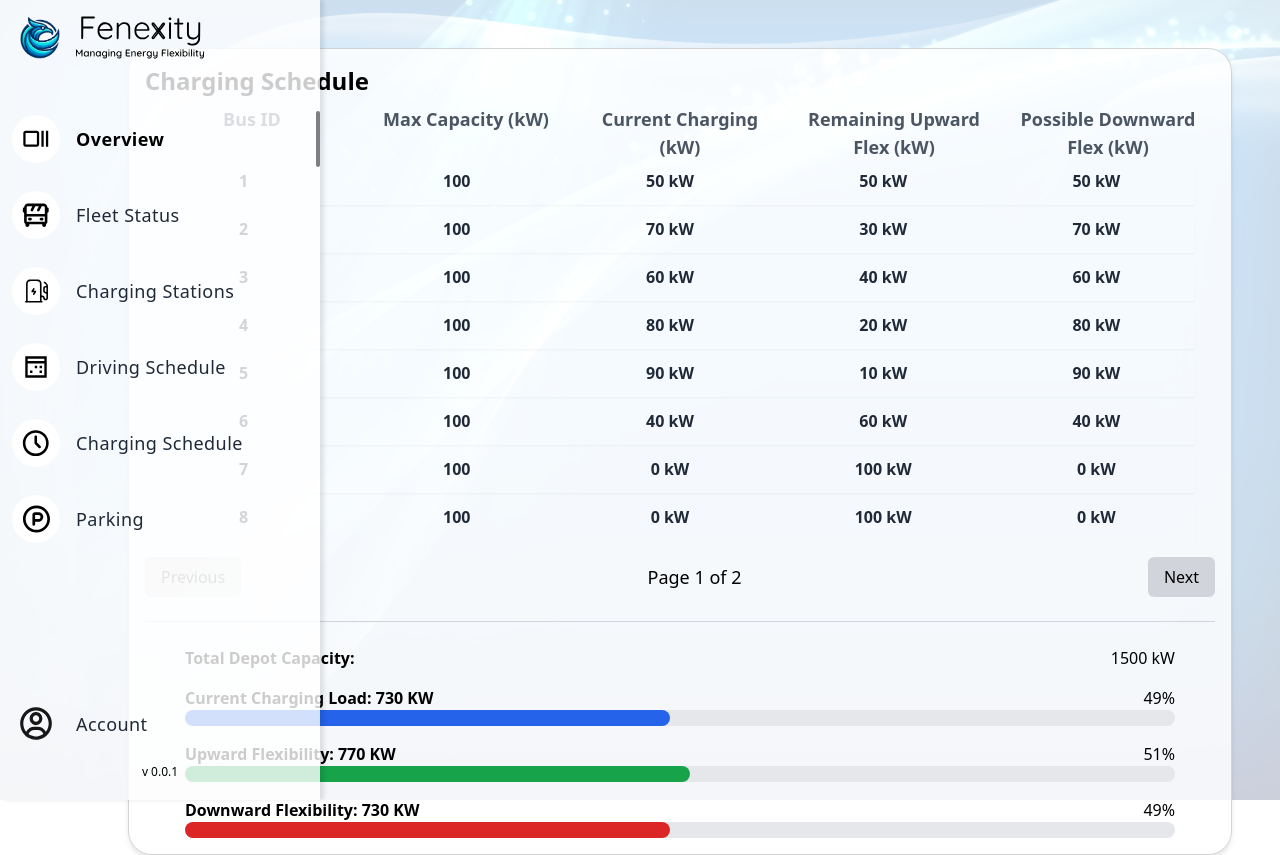
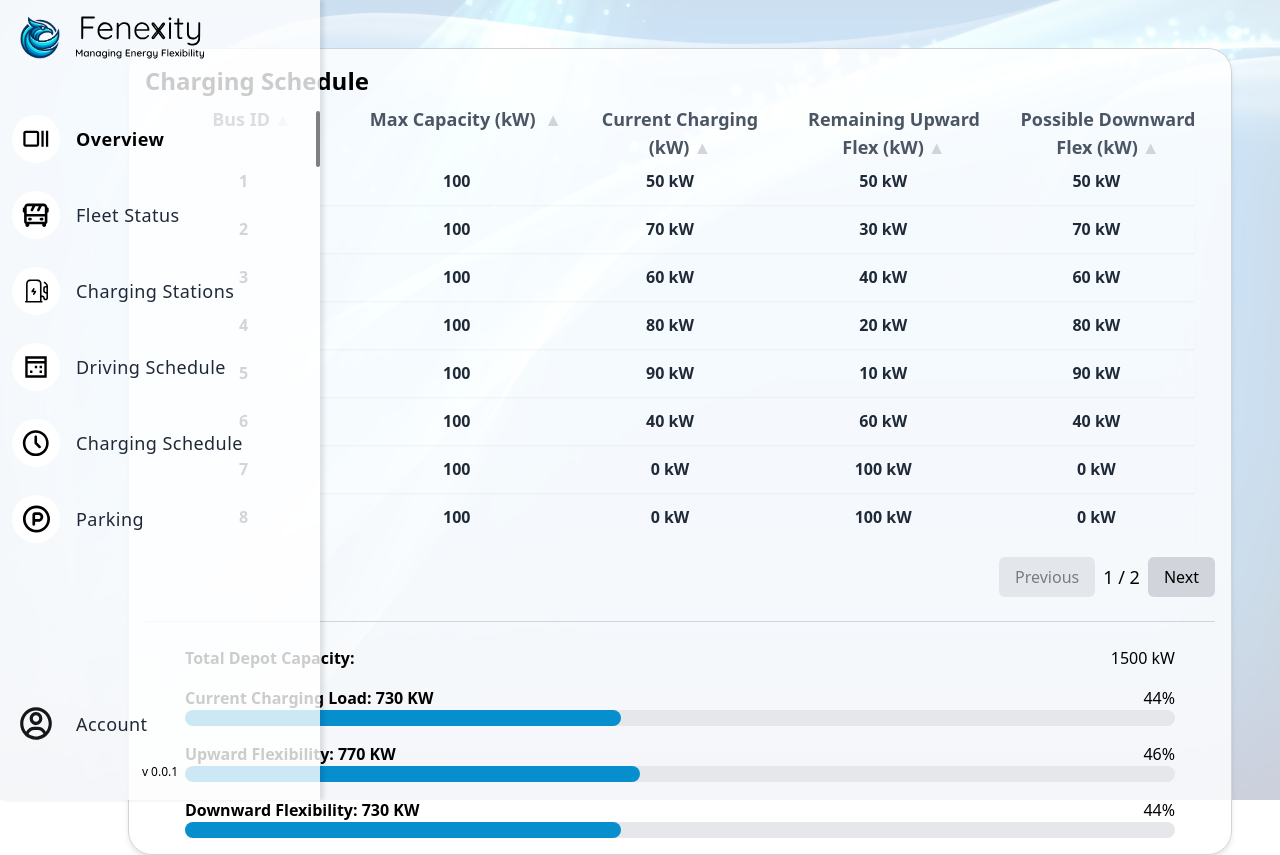
Before and after one commit to AchrafHafsaoui/teamprojekt, a React (Vite) app: page /charging-schedule in a window 1280 px wide. Built offline with nearby package versions, Linux system fonts and the light colour scheme.

Commit message:
Makki's work

```diff
--- a/src/components/Dashboard/ChargingSchedule.tsx
+++ b/src/components/Dashboard/ChargingSchedule.tsx
@@ -39,6 +39,7 @@ const ChargingSchedule: React.FC = () => {
     direction: "ASC",
   });
 
+
   // Calculate total pages and current buses
   const totalPages = Math.ceil(buses.length / itemsPerPage);
   const currentBuses = buses.slice(
@@ -74,7 +75,7 @@ const ChargingSchedule: React.FC = () => {
   );
 
   const calculatePercentage = (value: number) =>
-    Math.round((value / totalGridCapacity) * 100);
+    Math.round((value / totalGridCapacity) * 90);
 
   const handleSort = (field: "1" | "2" | "3" | "4" | "5" | null) => {
     if (fieldToSort.direction === "ASC") {
@@ -88,11 +89,96 @@ const ChargingSchedule: React.FC = () => {
       <h2 className="text-2xl font-semibold mb-2">Charging Schedule</h2>
       <div>
         <div className="grid grid-cols-5 gap-4 font-bold text-lg mb-2 px-2 text-gray-600 top-0 sticky">
-          <div className="text-center">Bus ID</div>
-          <div className="text-center">Max Capacity (kW)</div>
-          <div className="text-center">Current Charging (kW)</div>
-          <div className="text-center">Remaining Upward Flex (kW)</div>
-          <div className="text-center">Possible Downward Flex (kW)</div>
+          <div className="text-center">
+            Bus ID
+            {fieldToSort.direction == "ASC" && fieldToSort.field == "1" ? (
+              <span
+                onClick={() => handleSort("1")}
+                className={`ml-1 ${fieldToSort.field === "1" ? "text-gray-600" : "text-gray-300"} hover:cursor-pointer`}
+              >
+                ▼
+              </span>
+            ) : (
+              <span
+                onClick={() => handleSort("1")}
+                className={`ml-1 ${fieldToSort.field === "1" ? "text-gray-600" : "text-gray-300"} hover:cursor-pointer`}
+              >
+                ▲
+              </span>
+            )}
+          </div>
+          <div className="text-center">
+            Max Capacity (kW){" "}
+            {fieldToSort.direction == "ASC" && fieldToSort.field == "2" ? (
+              <span
+                onClick={() => handleSort("2")}
+                className={`ml-1 ${fieldToSort.field === "2" ? "text-gray-600" : "text-gray-300"} hover:cursor-pointer`}
+              >
+                ▼
+              </span>
+            ) : (
+              <span
+                onClick={() => handleSort("2")}
+                className={`ml-1 ${fieldToSort.field === "2" ? "text-gray-600" : "text-gray-300"} hover:cursor-pointer`}
+              >
+                ▲
+              </span>
+            )}
+          </div>
+          <div className="text-center">
+            Current Charging (kW)
+            {fieldToSort.direction == "ASC" && fieldToSort.field == "3" ? (
+              <span
+                onClick={() => handleSort("3")}
+                className={`ml-1 ${fieldToSort.field === "3" ? "text-gray-600" : "text-gray-300"} hover:cursor-pointer`}
+              >
+                ▼
+              </span>
+            ) : (
+              <span
+                onClick={() => handleSort("3")}
+                className={`ml-1 ${fieldToSort.field === "3" ? "text-gray-600" : "text-gray-300"} hover:cursor-pointer`}
+              >
+                ▲
+              </span>
+            )}
+          </div>
+          <div className="text-center">
+            Remaining Upward Flex (kW)
+            {fieldToSort.direction == "ASC" && fieldToSort.field == "4" ? (
+              <span
+                onClick={() => handleSort("4")}
+                className={`ml-1 ${fieldToSort.field === "4" ? "text-gray-600" : "text-gray-300"} hover:cursor-pointer`}
+              >
+                ▼
+              </span>
+            ) : (
+              <span
+                onClick={() => handleSort("4")}
+                className={`ml-1 ${fieldToSort.field === "4" ? "text-gray-600" : "text-gray-300"} hover:cursor-pointer`}
+              >
+                ▲
+              </span>
+            )}
+          </div>
+          <div className="text-center">
+            Possible Downward Flex (kW)
+            {fieldToSort.direction == "ASC" && fieldToSort.field == "5" ? (
+              <span
+                onClick={() => handleSort("5")}
+                className={`ml-1 ${fieldToSort.field === "5" ? "text-gray-600" : "text-gray-300"} hover:cursor-pointer`}
+              >
+                ▼
+              </span>
+            ) : (
+              <span
+                onClick={() => handleSort("5")}
+                className={`ml-1 ${fieldToSort.field === "5" ? "text-gray-600" : "text-gray-300"} hover:cursor-pointer`}
+              >
+                ▲
+              </span>
+            )}
+          </div>
         </div>
         <div className="overflow-y-auto custom-scrollbar h-95">
           <div className="space-y-3">
@@ -131,9 +217,9 @@ const ChargingSchedule: React.FC = () => {
         </div>
       </div>
       {/* Pagination Controls */}
-      <div className="flex justify-between items-center mt-4">
+        <div className="flex justify-end items-center mt-4 space-x-2">
         <button
-          className={`px-4 py-2 bg-gray-300 rounded-md ${currentPage === 1 ? "opacity-50 cursor-not-allowed" : ""
+          className={`px-4 py-2 bg-gray-300 rounded-md hover:bg-blue-400 hover:text-white ${currentPage === 1 ? "opacity-50 cursor-not-allowed" : ""
             }`}
           onClick={handlePrevious}
           disabled={currentPage === 1}
@@ -141,10 +227,10 @@ const ChargingSchedule: React.FC = () => {
           Previous
         </button>
         <span className="text-lg font-medium">
-          Page {currentPage} of {totalPages}
+            {currentPage} / {totalPages}
         </span>
         <button
-          className={`px-4 py-2 bg-gray-300 rounded-md ${currentPage === totalPages ? "opacity-50 cursor-not-allowed" : ""
+          className={`px-4 py-2 bg-gray-300 rounded-md hover:bg-blue-400 hover:text-white ${currentPage === totalPages ? "opacity-50 cursor-not-allowed" : ""
             }`}
           onClick={handleNext}
           disabled={currentPage === totalPages}
@@ -168,7 +254,7 @@ const ChargingSchedule: React.FC = () => {
           </div>
           <div className="w-full bg-gray-200 rounded-full h-4">
             <div
-              className="bg-blue-600 h-4 rounded-full"
+              className="bg-[#078ECD] h-4 rounded-full"
               style={{
                 width: `${calculatePercentage(currentChargingLoad)}%`,
               }}
@@ -184,7 +270,7 @@ const ChargingSchedule: React.FC = () => {
           </div>
           <div className="w-full bg-gray-200 rounded-full h-4">
             <div
-              className="bg-green-600 h-4 rounded-full"
+              className="bg-[#078ECD] h-4 rounded-full"
               style={{
                 width: `${calculatePercentage(upwardFlexibility)}%`,
               }}
@@ -200,7 +286,7 @@ const ChargingSchedule: React.FC = () => {
           </div>
           <div className="w-full bg-gray-200 rounded-full h-4">
             <div
-              className="bg-red-600 h-4 rounded-full"
+              className="bg-[#078ECD] h-4 rounded-full"
               style={{
                 width: `${calculatePercentage(downwardFlexibility)}%`,
               }}
```
